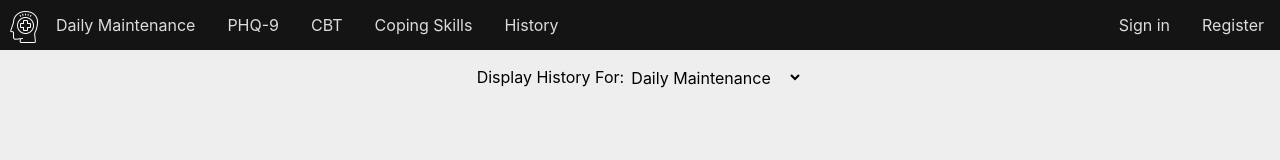
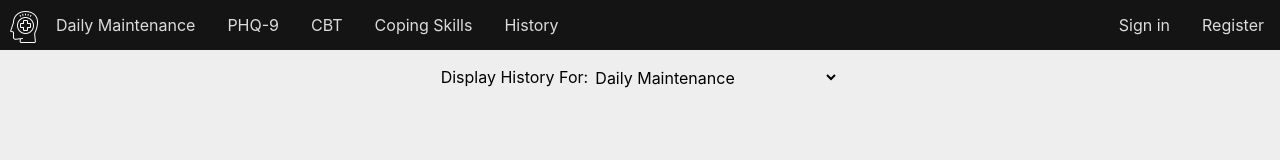
Before and after one commit to pmurph0305/MHToolsFrontend, a React (Create React App) app: page /hist in a window 1280 px wide. Shown: the top 160 px of the page. Built offline with nearby package versions, Linux system fonts and the light colour scheme.

Commit message:
Remove media-queries from SelectionBox

```diff
--- a/src/Components/SelectionBox/SelectionBox.scss
+++ b/src/Components/SelectionBox/SelectionBox.scss
@@ -1,21 +1,11 @@
 .DefaultSelect {
-    color: black;
-    margin: 0;
-    padding: 0;
-    &:hover{
-        background-color: rgba(0, 0, 0, 0.20);
-    }
-    &:focus{
-        background-color: rgba(0, 0, 0, 0.20);
-    }
-    @media screen and (min-width: 60rem) {
-        max-width: 11rem;
-    }
-    @media screen and (min-width: 30rem) and (max-width: 60rem) {
-        max-width: 8rem;
-    }
-    @media screen and (max-width: 30rem) {
-        max-width: 6rem;
-    }
-
+  color: black;
+  margin: 0;
+  padding: 0;
+  &:hover {
+    background-color: rgba(0, 0, 0, 0.2);
+  }
+  &:focus {
+    background-color: rgba(0, 0, 0, 0.2);
+  }
 }
```
